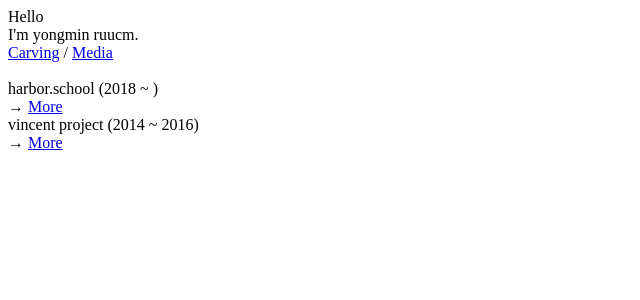
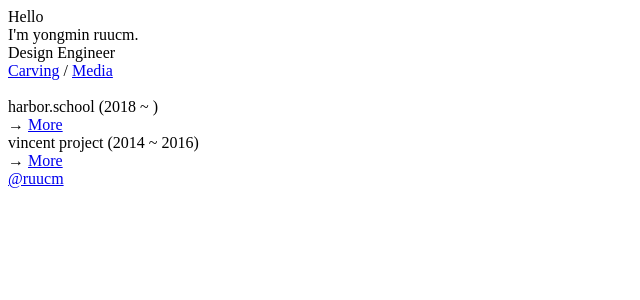
Before and after one commit to ruucm/ruucm.github.io, a Next.js app: page / in a window 1280 px wide. Shown: the top 300 px of the page, without its empty margins (0-640 px from the left). Built offline with nearby package versions, Linux system fonts and the light colour scheme; no server answers.

Commit message:
fix Link

```diff
--- a/pages/about.js
+++ b/pages/about.js
@@ -1,4 +1,5 @@
 import Link from "next/link";
+
 export default function About() {
   return (
     <div>
--- a/pages/carving.js
+++ b/pages/carving.js
@@ -1,6 +1,7 @@
 import Link from "next/link";
 import { Card } from "../components/card";
-export default function About() {
+
+export default function Carving() {
   return (
     <div>
       <div>Carving 🧶</div>
--- a/pages/index.js
+++ b/pages/index.js
@@ -8,12 +8,14 @@ export default function Home() {
       <br />
       I'm yongmin ruucm.
       <br />
+      Design Engineer
+      <br />
       {/* Navigation */}
-      <Link href="/carving" as={process.env.BACKEND_URL + "/"}>
+      <Link href="/carving">
         <a>Carving</a>
       </Link>{" "}
       /{" "}
-      <Link href="/media" as={process.env.BACKEND_URL + "/"}>
+      <Link href="/media">
         <a>Media</a>
       </Link>
       <br />
@@ -42,6 +44,11 @@ Youtube?
 
       Framer Korea Meetup 2
       Framer Korea Meetup 1 */}
+      <footer>
+        <a href="http://twitter.com/ruucm" target="_blank">
+          @ruucm
+        </a>
+      </footer>
     </div>
   );
 }
```
